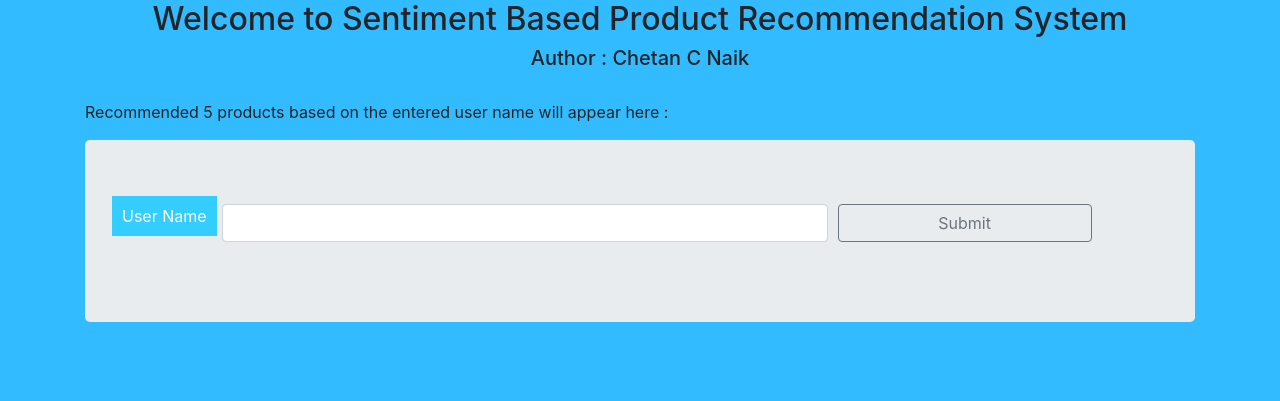
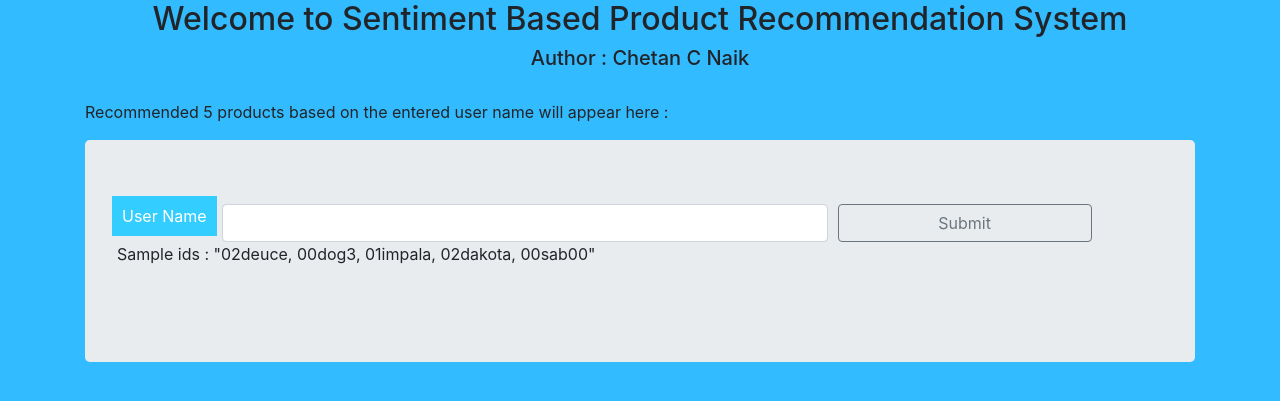
Before and after one commit to chetancnaik/SentimentBasedProductRecoSystem, a Flask app: page / in a window 1280 px wide. Shown: the top 401 px of the page. Run offline with Flask 2, Linux system fonts and the light colour scheme; parts of the project's set-up code (start-up, migrations or seed data) failed here and were passed over; some libraries are stand-ins or nearby versions.

Commit message:
Update index.html

```diff
--- a/templates/index.html
+++ b/templates/index.html
@@ -134,6 +134,9 @@
             Submit
           </button>
                 </div>
+                <div class="col-lg-12">
+                    <p class=""> Sample ids : "02deuce, 00dog3, 01impala, 02dakota, 00sab00" </p>
+                </div>
             </div>
 
         </div>
```
